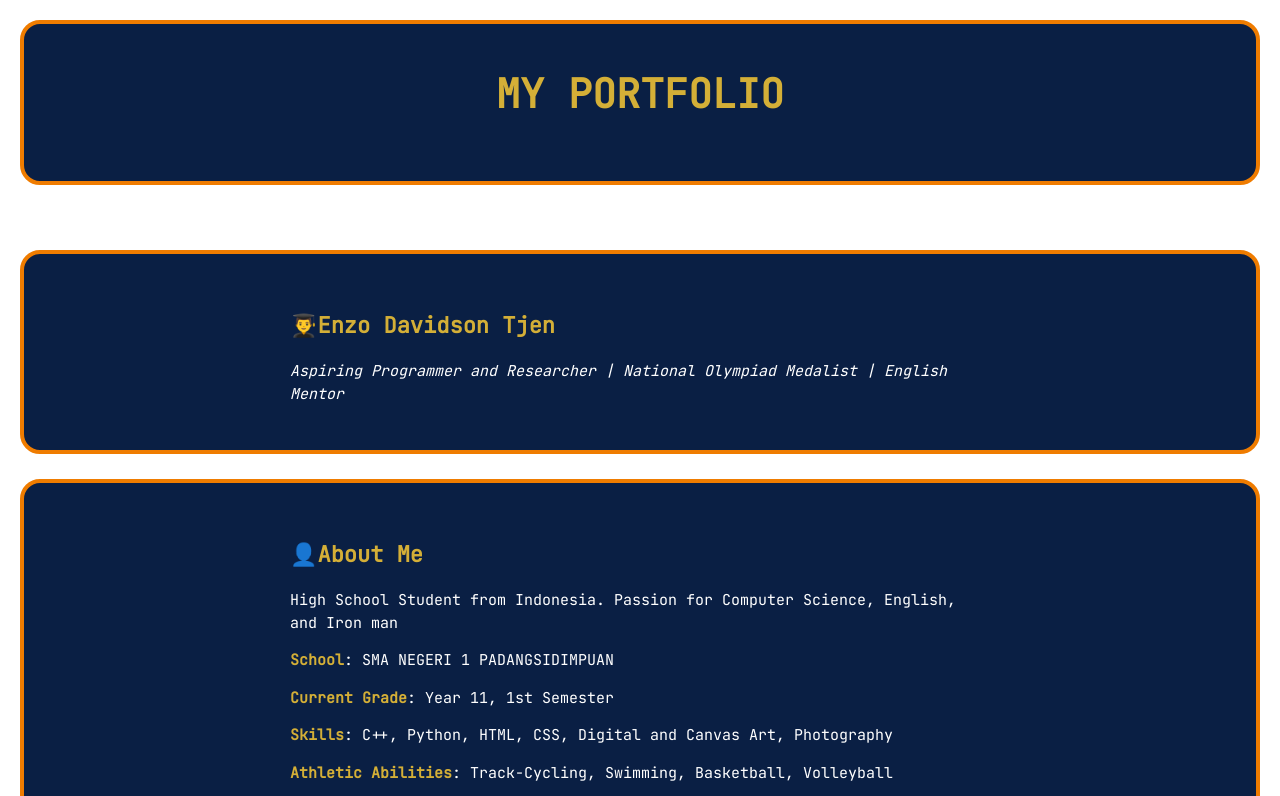
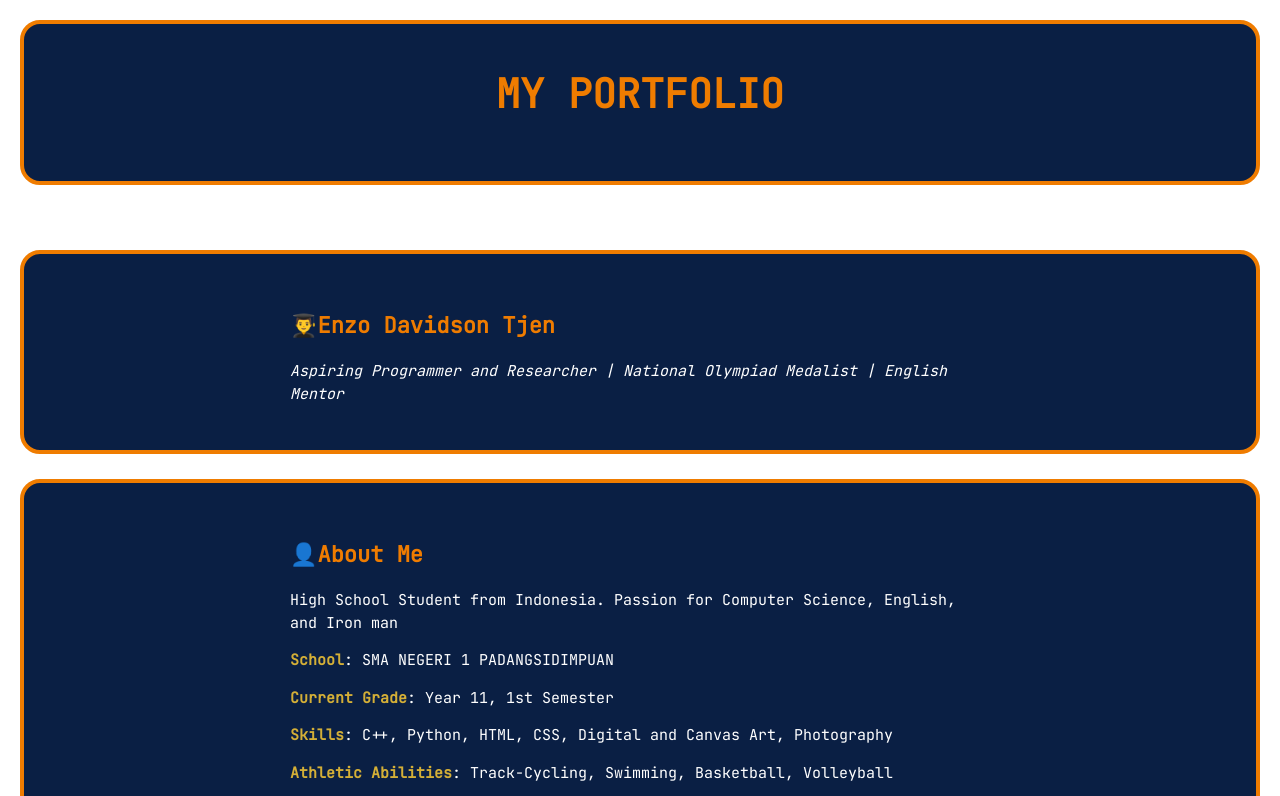
Before and after one commit to Starzz90/Enzosite, a plain HTML site: page index.html in a window 1280 px wide. Shown: the top 796 px of the page. Drawn offline with nearby package versions, Linux system fonts and the light colour scheme; a script that the page names is missing.

Commit message:
Update index.html

```diff
--- a/index.html
+++ b/index.html
@@ -198,12 +198,12 @@
             color: #BF00FF;
         }
         h1{
-            color: #D4AF37; /* Orange */
+            color: #EF7C00; /* Orange */
             line-height: 2.5;
         }
         h2, h3 {
             margin-top: 25px;
-            color: #D4AF37; /* Orange */
+            color: #EF7C00; /* Orange */
 
         }
         .participant{
```
